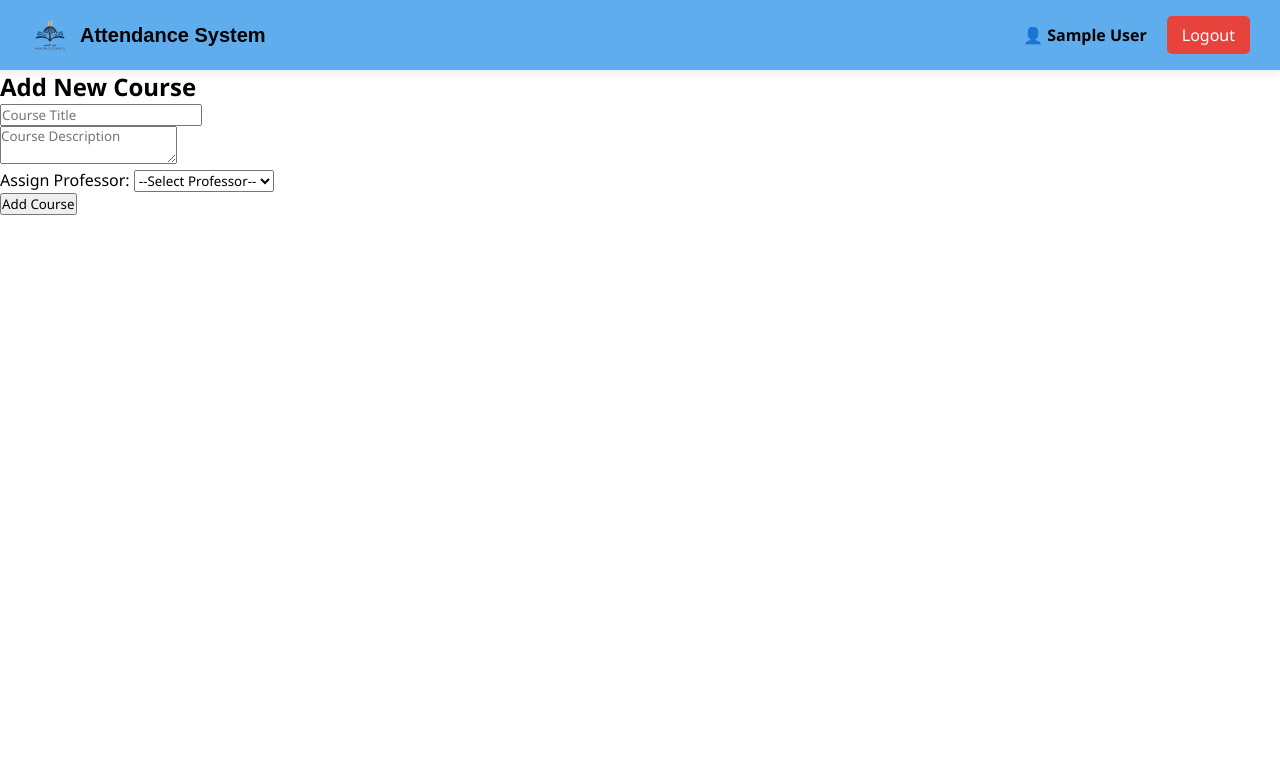
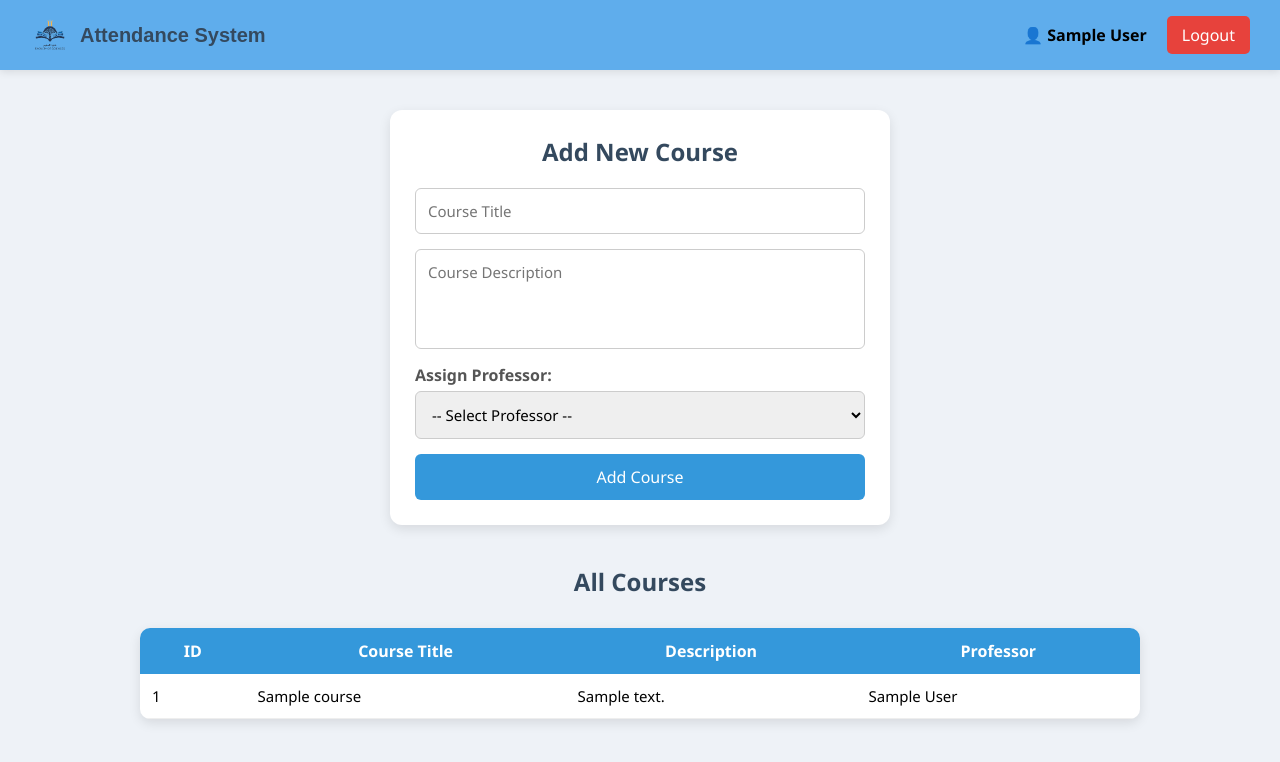
Before and after one commit to manel-maxel/Projet-PAW, a PHP site: page /administrator_add_course.php in a window 1280 px wide. Shown: the top 762 px of the page. Run offline with PHP 8.4, Linux system fonts and the light colour scheme; the visitor is signed in with stand-in values (Sample User, id 1); tables that the repository leaves empty or names only in its code hold one stand-in row (values such as "Sample post").

Commit message:
addcourscss

```diff
--- a/add_courses.php
+++ b/add_courses.php
@@ -1,10 +1,14 @@
 <?php
 session_start();
 require_once "config.php";
+
+
 if (!isset($_SESSION['administrator_id'])) {
     header("Location: LOGIN/login.php");
     exit();
 }
+
+
 if (isset($_POST['add_course'])) {
     $title = $_POST['title'];
     $description = $_POST['description'];
--- a/add_student.php
+++ b/add_student.php
@@ -57,6 +57,7 @@
         }
     }
 }
+
 $students = [];
 $conn = connectDB();
 if ($conn) {
@@ -75,6 +76,7 @@
     <meta name="viewport" content="width=device-width, initial-scale=1.0">
     <title>Add Student</title>
     <style>
+
         body {
             font-family: Arial, sans-serif;
             max-width: 600px;
--- a/administrator_add_course.php
+++ b/administrator_add_course.php
@@ -1,12 +1,16 @@
 <?php
 session_start();
 require_once "LOGIN/config.php";
+
+include "header/header.php";
 
 if (!isset($_SESSION['administrator_id'])) {
     header("Location: LOGIN/login.php");
     exit();
 }
+
 $professors = $conn->query("SELECT id, name FROM users WHERE role='professor'");
+
 if (isset($_POST['add_course'])) {
     $title = trim($_POST['title']);
     $description = trim($_POST['description']);
@@ -14,40 +18,193 @@
 
     $stmt = $conn->prepare("INSERT INTO courses (title, description, professor_id) VALUES (?, ?, ?)");
     $stmt->bind_param("ssi", $title, $description, $professor_id);
+
     if ($stmt->execute()) {
         $message = "Course added successfully!";
     } else {
-        $message = "Error adding course. Try again.";
+        $message = "Error adding course.";
     }
 }
+$courses = $conn->query("
+    SELECT courses.*, users.name AS professor_name
+    FROM courses
+    LEFT JOIN users ON courses.professor_id = users.id
+    ORDER BY courses.id DESC
+");
 ?>
-
 <!DOCTYPE html>
 <html lang="en">
 <head>
 <meta charset="UTF-8">
 <title>Add Course</title>
-<link href="header/header.css" rel="stylesheet">
+
 </head>
+<style>
+    body {
+        font-family: Arial, sans-serif;
+        background: #eef2f7;
+        margin: 0;
+        padding: 0;
+    }
+
+    .page-container {
+        width: 90%;
+        max-width: 1000px;
+        margin: 40px auto;
+    }
+    .course-form {
+        background: white;
+        padding: 25px;
+        border-radius: 12px;
+        width: 100%;
+        max-width: 500px;
+        margin: 0 auto 40px auto;
+        box-shadow: 0 4px 12px rgba(0,0,0,0.1);
+    }
+
+    .course-form h2 {
+        text-align: center;
+        margin-bottom: 20px;
+        color: #34495e;
+    }
+
+    input,
+    textarea,
+    select {
+        width: 100%;
+        padding: 12px;
+        margin-bottom: 15px;
+        border: 1px solid #ccc;
+        border-radius: 6px;
+        font-size: 15px;
+        transition: 0.2s;
+    }
+
+    input:focus,
+    textarea:focus,
+    select:focus {
+        border-color: #3498db;
+        outline: none;
+        box-shadow: 0 0 5px rgba(52,152,219,0.4);
+    }
+
+    textarea {
+        height: 100px;
+        resize: none;
+    }
+
+    button {
+        width: 100%;
+        padding: 12px;
+        background: #3498db;
+        border: none;
+        color: white;
+        border-radius: 6px;
+        font-size: 16px;
+        cursor: pointer;
+        transition: 0.2s;
+    }
+
+    button:hover {
+        background: #217dbb;
+    }
+
+    label {
+        font-weight: bold;
+        display: block;
+        margin-bottom: 5px;
+        color: #555;
+    }
+
+    .message {
+        text-align: center;
+        font-weight: bold;
+        color: green;
+        margin-bottom: 20px;
+        font-size: 18px;
+    }
+    .courses-table {
+        width: 100%;
+        border-collapse: collapse;
+        margin-top: 30px;
+        background: white;
+        border-radius: 10px;
+        overflow: hidden;
+        box-shadow: 0 4px 12px rgba(0,0,0,0.1);
+    }
+
+    .courses-table th {
+        background: #3498db;
+        color: white;
+        padding: 12px;
+        font-size: 16px;
+    }
+
+    .courses-table td {
+        padding: 12px;
+        border-bottom: 1px solid #eee;
+        font-size: 15px;
+    }
+
+    .courses-table tr:hover {
+        background: #f5faff;
+    }
+
+    h2 {
+        color: #34495e;
+        margin-bottom: 15px;
+        text-align: center;
+    }
+</style>
+
 <body>
 
-<?php include "header/header.php"; ?>
+<div class="page-container">
 
-<h2>Add New Course</h2>
-<form method="POST">
-    <input type="text" name="title" placeholder="Course Title" required><br>
-    <textarea name="description" placeholder="Course Description" required></textarea><br>
-    <label for="professor_id">Assign Professor:</label>
-    <select name="professor_id" required>
-        <option value="">--Select Professor--</option>
-        <?php while($prof = $professors->fetch_assoc()): ?>
-            <option value="<?= $prof['id'] ?>"><?= htmlspecialchars($prof['name']) ?></option>
+    <form method="POST" class="course-form">
+        <h2>Add New Course</h2>
+
+        <input type="text" name="title" placeholder="Course Title" required>
+        <textarea name="description" placeholder="Course Description" required></textarea>
+
+        <label>Assign Professor:</label>
+        <select name="professor_id" required>
+            <option value="">-- Select Professor --</option>
+            <?php while ($prof = $professors->fetch_assoc()): ?>
+                <option value="<?= $prof['id'] ?>">
+                    <?= htmlspecialchars($prof['name']) ?>
+                </option>
+            <?php endwhile; ?>
+        </select>
+
+        <button type="submit" name="add_course">Add Course</button>
+    </form>
+
+    <?php if (isset($message)) : ?>
+        <p class="message"><?= $message ?></p>
+    <?php endif; ?>
+
+    <h2>All Courses</h2>
+
+    <table class="courses-table">
+        <tr>
+            <th>ID</th>
+            <th>Course Title</th>
+            <th>Description</th>
+            <th>Professor</th>
+        </tr>
+
+        <?php while ($row = $courses->fetch_assoc()): ?>
+            <tr>
+                <td><?= $row['id'] ?></td>
+                <td><?= htmlspecialchars($row['title']) ?></td>
+                <td><?= htmlspecialchars($row['description']) ?></td>
+                <td><?= $row['professor_name'] ? $row['professor_name'] : "Not Assigned" ?></td>
+            </tr>
         <?php endwhile; ?>
-    </select><br>
-    <button type="submit" name="add_course">Add Course</button>
-</form>
+    </table>
 
-<?php if(isset($message)) echo "<p>$message</p>"; ?>
+</div>
 
 </body>
 </html>
--- a/attendenci.js
+++ b/attendenci.js
@@ -14,8 +14,6 @@
         const presentCheckboxes = row.querySelectorAll('input.present');
         const participateCheckboxes = row.querySelectorAll('input.participate');
 
-       /* console.log('Found present checkboxes:', presentCheckboxes.length);
-        console.log('Found participate checkboxes:', participateCheckboxes.length);*/
 
         let presentCount = 0;
         let participateCount = 0;
```
Also changed, not shown: LOGIN/login_register.php (+2 -6 lines), administrator_page.php (+57 -18 lines), student_page.php (+47 -9 lines).
